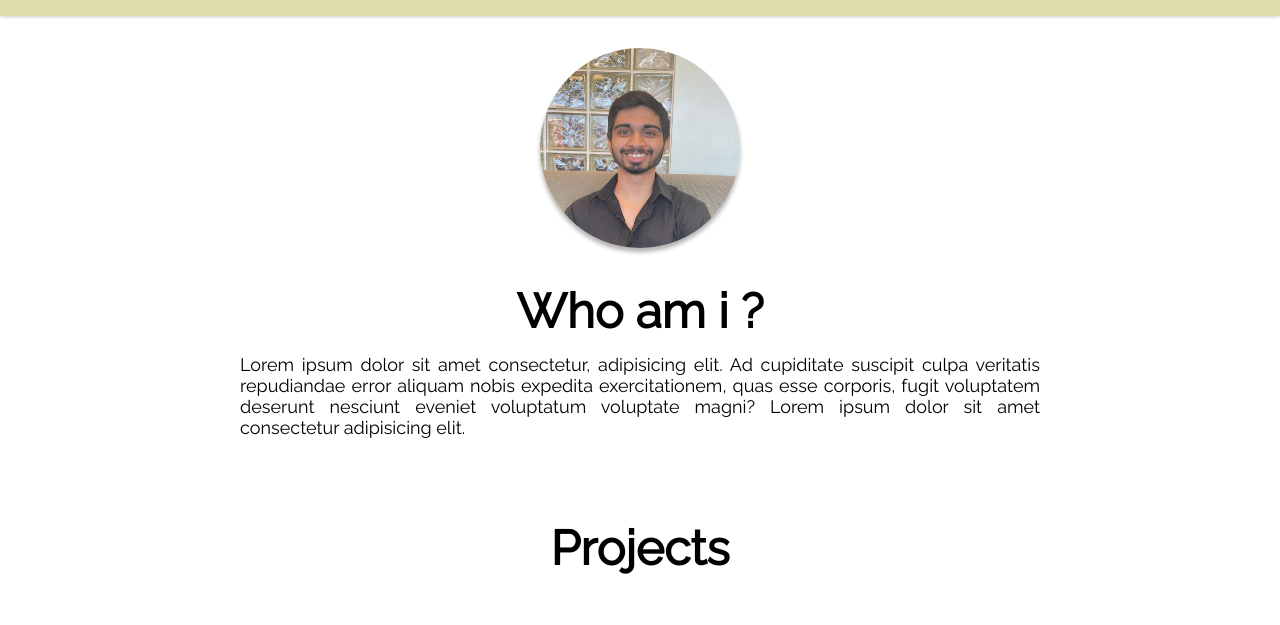
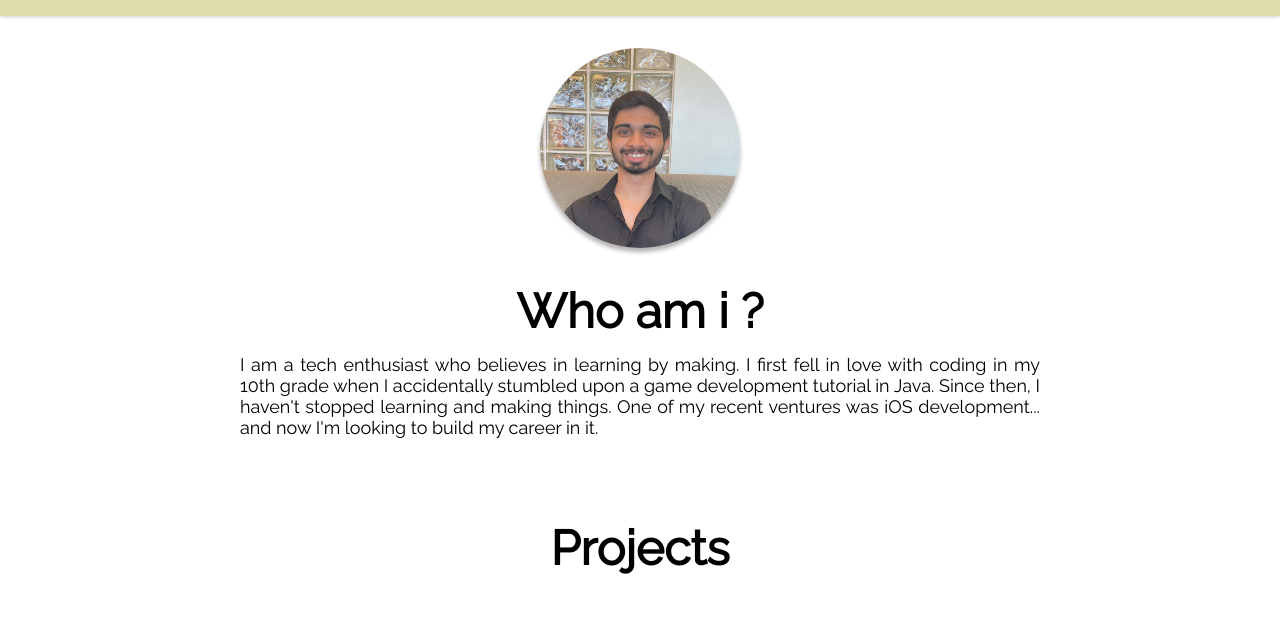
Before and after one commit to SaumitraLohokare/SaumitraLohokare.github.io, a plain HTML site: page index.html in a window 1280 px wide. Shown: the part 104-729 px from the top of the page. Drawn offline with Linux system fonts and the light colour scheme.

Commit message:
Fixed CSS

```diff
--- a/index.html
+++ b/index.html
@@ -28,8 +28,8 @@
             <img src="images/profile_picture.jpeg" alt="profile picture" class="photo">
         </div>
         <h1 class="who-am-i">Who am i ?</h1>
-        <p class="about-text">
-            Lorem ipsum dolor sit amet consectetur, adipisicing elit. Ad cupiditate suscipit culpa veritatis repudiandae error aliquam nobis expedita exercitationem, quas esse corporis, fugit voluptatem deserunt nesciunt eveniet voluptatum voluptate magni? Lorem ipsum dolor sit amet consectetur adipisicing elit.
+        <p>
+            I am a tech enthusiast who believes in learning by making. I first fell in love with coding in my 10th grade when I accidentally stumbled upon a game development tutorial in Java. Since then, I haven't stopped learning and making things. One of my recent ventures was iOS development... and now I'm looking to build my career in it.
         </p>
     </section>
 
--- a/static/style.css
+++ b/static/style.css
@@ -94,13 +94,8 @@ p {
     flex-direction: column;
     align-items: center;
     justify-content: center;
-    padding: 2em 2em;
-    /* width: 100% */
+    padding: 2em;
 }
-
-/* .about-text {
-    padding: 0px 2em;
-} */
 
 .photo {
     width: 200px;
```
